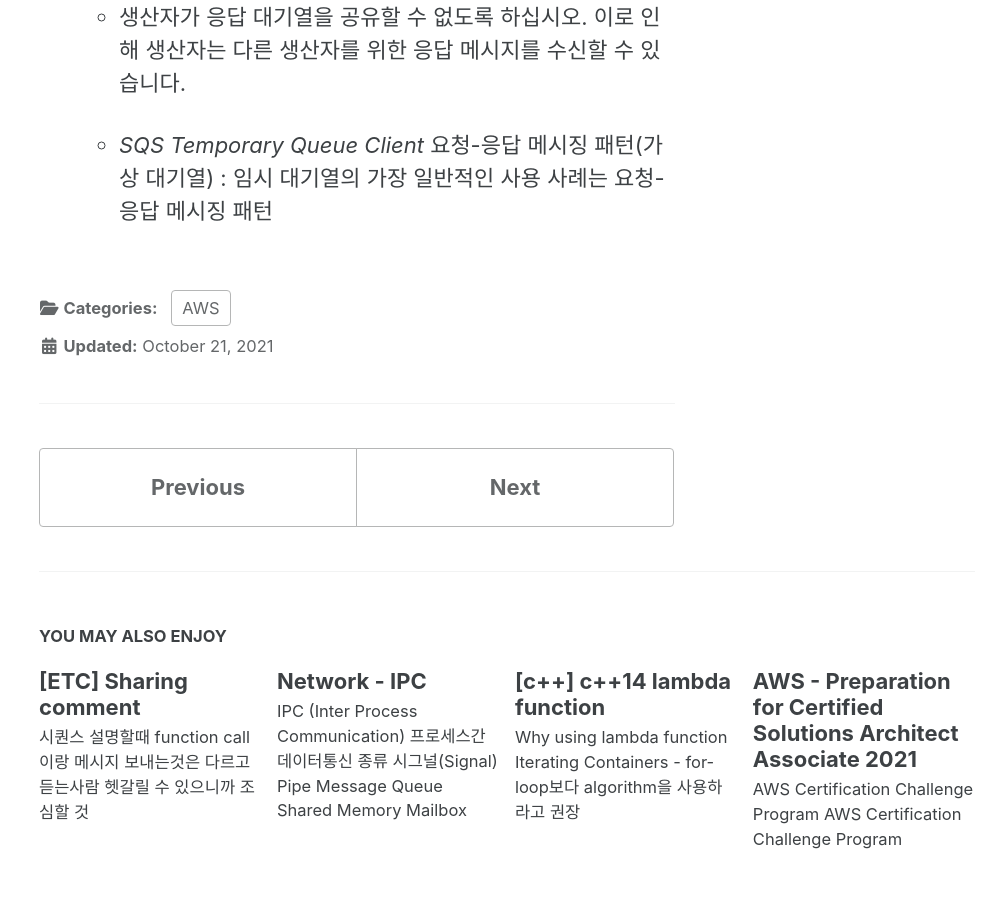
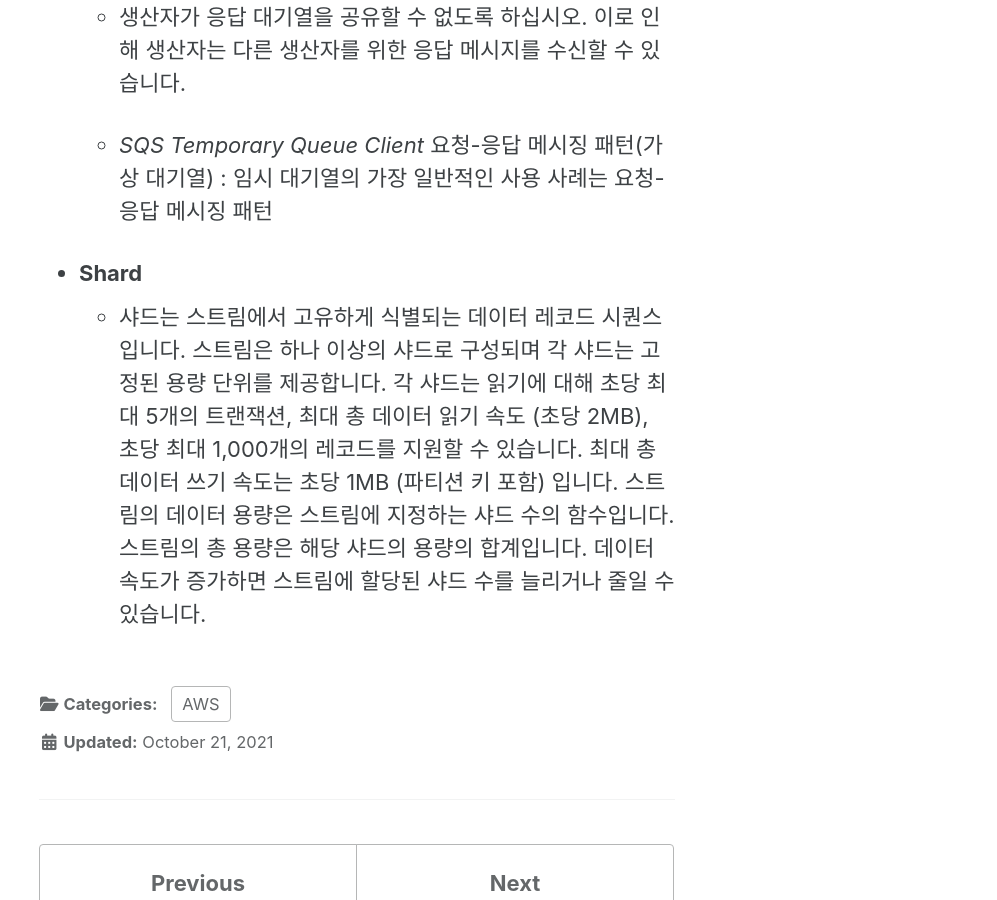
Before and after one commit to sujinsjlee/TIL, a Jekyll site: the page built from _posts/2021-10-21-Aws_ultimate_SAA.md, in a window 1280 px wide and 900 px high, scrolled down 19770 px. Shown: the whole window, without its empty margins (283-1280 px from the left). Built offline with Jekyll 4.4.1, drawn with Linux system fonts in a browser that asks for light colours; cached includes are drawn as plain includes; nearby versions of some CDN libraries.

Commit message:
[aws] shard

```diff
--- a/_posts/2021-10-21-Aws_ultimate_SAA.md
+++ b/_posts/2021-10-21-Aws_ultimate_SAA.md
@@ -298,3 +298,6 @@ tags:
   - 생산자가 응답 대기열을 공유할 수 없도록 하십시오. 이로 인해 생산자는 다른 생산자를 위한 응답 메시지를 수신할 수 있습니다.
 
   - *SQS Temporary Queue Client* 요청-응답 메시징 패턴(가상 대기열) : 임시 대기열의 가장 일반적인 사용 사례는 요청-응답 메시징 패턴
+
+- **Shard**
+  - 샤드는 스트림에서 고유하게 식별되는 데이터 레코드 시퀀스입니다. 스트림은 하나 이상의 샤드로 구성되며 각 샤드는 고정된 용량 단위를 제공합니다. 각 샤드는 읽기에 대해 초당 최대 5개의 트랜잭션, 최대 총 데이터 읽기 속도 (초당 2MB), 초당 최대 1,000개의 레코드를 지원할 수 있습니다. 최대 총 데이터 쓰기 속도는 초당 1MB (파티션 키 포함) 입니다. 스트림의 데이터 용량은 스트림에 지정하는 샤드 수의 함수입니다. 스트림의 총 용량은 해당 샤드의 용량의 합계입니다. 데이터 속도가 증가하면 스트림에 할당된 샤드 수를 늘리거나 줄일 수 있습니다.
```
